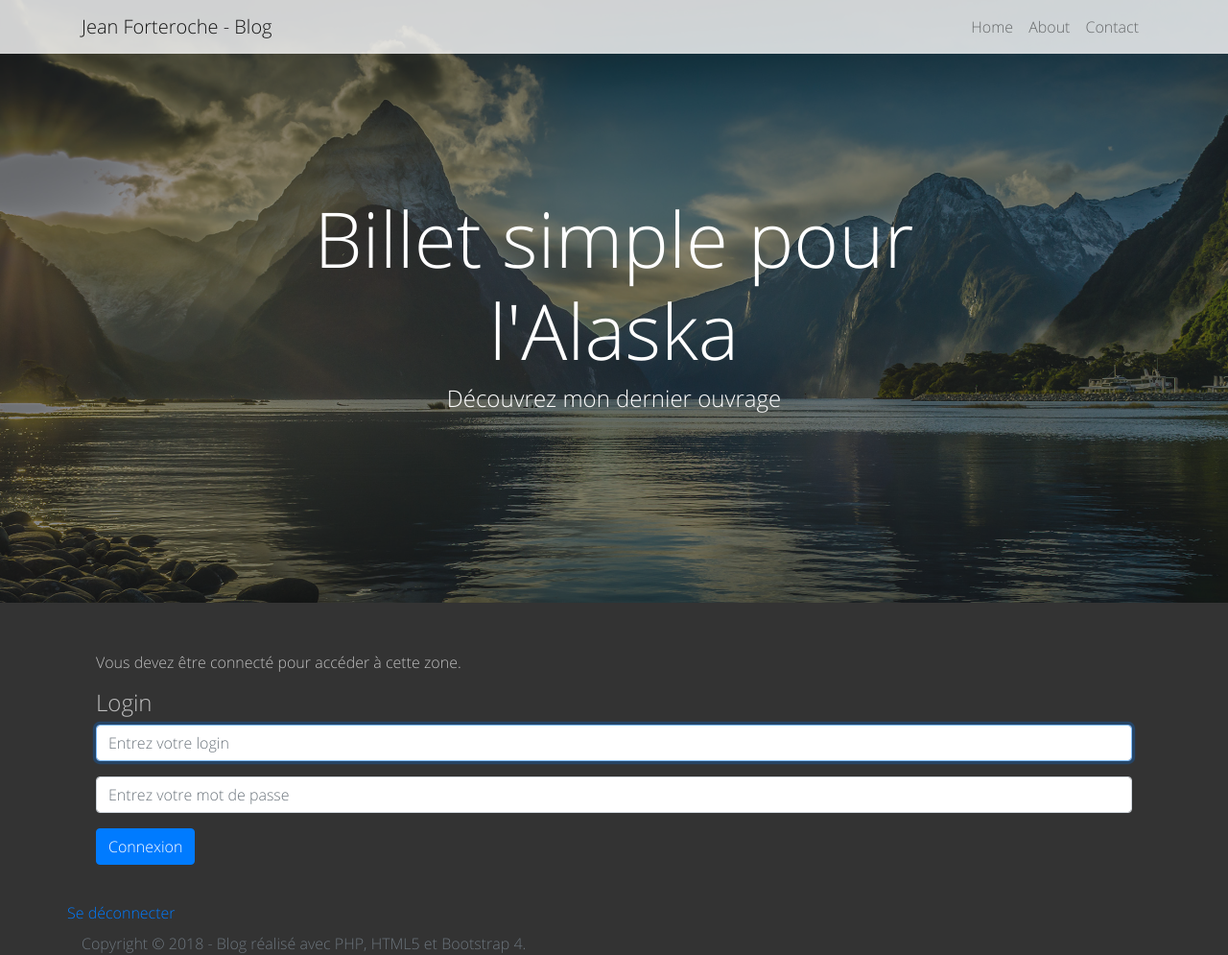
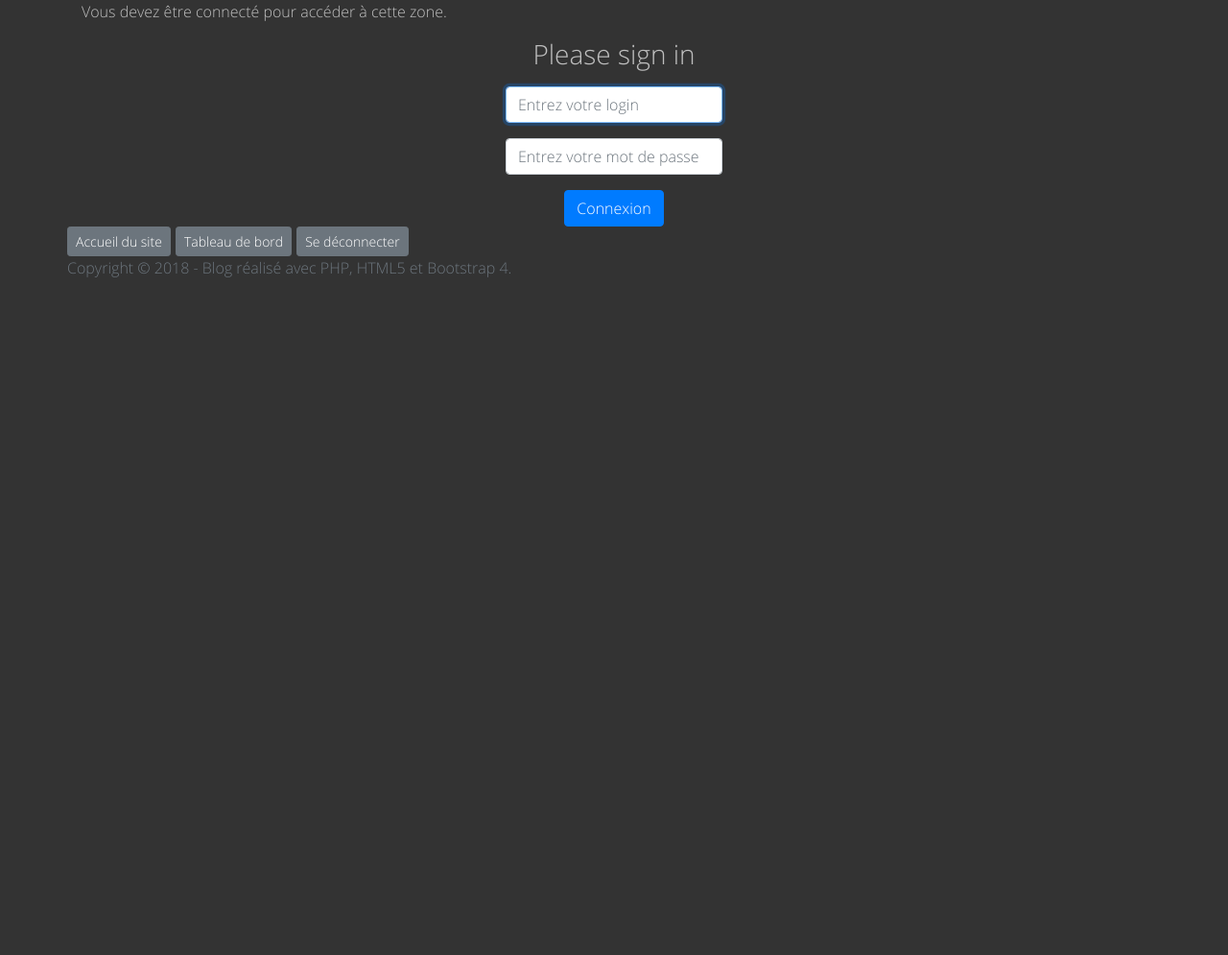
Before and after one commit to Chrisentem/Blog-MVC, a PHP site: page /Connection in a window 1280 px wide. Shown: the whole page at 96% size. After the commit the page ends 289 px from the top, so only its background shows below. Run offline with PHP 8.4, Linux system fonts and the light colour scheme; the visitor is signed in with stand-in values (Sample User, id 1).

Commit message:
Several design modifications

```diff
--- a/Content/css/style.css
+++ b/Content/css/style.css
@@ -133,10 +133,6 @@ h2 {
 	color: #d66666;
 }
 
-#content {
-    margin-bottom : 30px;
-}
-
 #blogTitle {
     text-align: center;
 }
@@ -151,17 +147,37 @@ h2 {
 }
 
 
-/** Administration **/
-
-.adminList h2 {
-  color: #000;
-  font-size: 1.2em;
+#blogFooter .btn {
+  margin-right: 5px;
 }
 
 
-.adminList time {
+/** Administration **/
+
+.text-center .row {
+  justify-content: space-around;
+}
+
+.admin-editpost {
+display: block;
+width: 100%;
+margin-top: 8px;
+padding: .375rem .75rem;
+line-height: 1.5;
+color: #495057;
+background-color: #fff;
+background-clip: padding-box;
+border: 1px solid #ced4da;
+border-radius: .25rem;
+transition: border-color .15s ease-in-out,box-shadow .15s ease-in-out;
+}
+
+.admin-editpost h2 {
+  color: #000;
+}
+
+.admin-editpost time {
   color: #555;
-  font-size: 0.8em;
 }
 
 .fixed-top {
--- a/View/Admin/index.php
+++ b/View/Admin/index.php
@@ -1,6 +1,6 @@
 <?php $this->title = "Mon Blog - Administration" ?>
-  <script src="https://cloud.tinymce.com/stable/tinymce.min.js"></script>
-  <script>tinymce.init({ selector:'textarea.admin-editor' });</script>
+<script src="https://cloud.tinymce.com/stable/tinymce.min.js"></script>
+<script>tinymce.init({ selector:'textarea.admin-editor' });</script>
 <header>
 <h1>Administration du Blog</h1>
 <p>Bienvenue, <?= $this->clean($login) ?> !
@@ -21,7 +21,7 @@ Ce blog comporte <?= $this->clean($numPosts) ?> billet(s) et <?= $this->clean($n
                     </div>
                     <div class="form-group">
                         <input type="hidden" name="id" value="<?= $post['id'] ?>" />
-                        <button type="submit" class="btn btn-primary" >Sauvegarder</button>
+                        <button type="submit" class="btn btn-primary">Sauvegarder</button>
                     </div>
             </form>
         </div>
--- a/View/Connection/index.php
+++ b/View/Connection/index.php
@@ -1,11 +1,12 @@
 <?php $this->title = "Mon Blog - Connexion" ?>
 
-<div class="container">
 <header>
 	<p>Vous devez être connecté pour accéder à cette zone.</p>
 </header>
-	        <h4>Login</h4>
-			<form action="connection/connect" method="post">
+<div class="text-center">
+	<div class="row">
+        <form class="form-signin" action="connection/connect" method="post">
+			<h1 class="h3 mb-3 font-weight-normal">Please sign in</h1>
 			<div class="form-group">
 				<input class="form-control" name="login" type="text" placeholder="Entrez votre login" required autofocus>
 			</div>
@@ -15,6 +16,7 @@
 			<button class="btn btn-primary" type="submit">Connexion</button>
 		</form>
 	</div>
+</div>
 <div class="container">
 	<?php if (isset($msgError)): ?>
 	    <p><?= $msgError ?></p>
--- a/View/Home/index.php
+++ b/View/Home/index.php
@@ -8,7 +8,7 @@
             </a>
             publié le <time><?= $this->clean($post['date']) ?></time>
         </header>
-        <p><?= $this->clean($post['content']) ?></p>
+        <p><?= $post['content'] ?></p>
     </article>
     <hr />
 <?php endforeach; ?>
--- a/View/Template.php
+++ b/View/Template.php
@@ -12,6 +12,10 @@
 </head>
 <body>
 
+<?php if((isset($_SESSION['login']) && ($_SERVER['REQUEST_URI'] != $webRoot)) || ($_SERVER['REQUEST_URI'] == $webRoot . 'connection/')) {
+    }
+    else {
+        echo '
         <!-- Navigation -->
         <nav class="navbar navbar-expand-lg navbar-light fixed-top" id="mainNav">
           <div class="container">
@@ -35,41 +39,48 @@
             </div>
           </div>
         </nav>
-
         <!-- Page Header -->
-    <header class="masthead" style="background-image: url('Content/img/home-bg.jpg')">
+        <header class="masthead" style="background-image: url(\'Content/img/home-bg.jpg\')">
           <div class="overlay"></div>
             <div class="container">
               <div class="row">
                 <div class="col-lg-8 col-md-10 mx-auto">
                   <div class="site-heading">
-              <a href=""><h1 id="blogTitle">Billet simple pour l'Alaska</h1></a>
+                    <a href=""><h1 id="blogTitle">Billet simple pour l\'Alaska</h1></a>
                     <span class="subheading">Découvrez mon dernier ouvrage</span>
                   </div>
                 </div>
               </div>
             </div>
-    </header>
+          </div>
+        </header>';
+    }
+  ?>
 
     <!-- Page Main Content -->
   <div class="container">
-      <div id="content">
         <?= $content ?>
-      </div>
   </div>
 
   <!-- Page Footer -->
   <footer id="blogFooter">
     <div class="container">
       <div class="row">
-          <ul class="navbar-nav">
-            <li class="nav-item">
-              <?php if(isset($_SESSION['login'])){ echo '<a class="nav-link" href="connection/disconnect">Se déconnecter</a>';}else{echo '<a class="nav-link" href="admin/">Se connecter</a>';} ?>
-            </li>
-          </ul>
+        <?php if(isset($_SESSION['login'])) {
+          echo '<a class="btn btn-secondary btn-sm" href="' . $webRoot . '">Accueil du site</a>';
+          echo '<a class="btn btn-secondary btn-sm" href="admin/">Tableau de bord</a>';
+          echo '<a class="btn btn-secondary btn-sm" href="connection/disconnect">Se déconnecter</a>';
+        }
+        elseif ($_SERVER['REQUEST_URI'] == $webRoot . 'connection/') {
+          echo '<a class="btn btn-secondary btn-sm" href="' . $webRoot . '">Accueil du site</a>';
+        }
+        else {
+          echo '<a class="btn btn-secondary btn-sm" href="admin/">Se connecter</a></li>';
+        } ?>
       </div>
-
+      <div class="row">
           <p class="copyright text-muted">Copyright &copy; 2018 - Blog réalisé avec PHP, HTML5 et Bootstrap 4.</p>
+      </div>
     </div>
   </footer>
 
```
Also changed, not shown: View/Admin/editPost.php (+15 -8 lines), View/Post/index.php (+7 -4 lines). Lines whose indentation alone changed are shown as unchanged.
